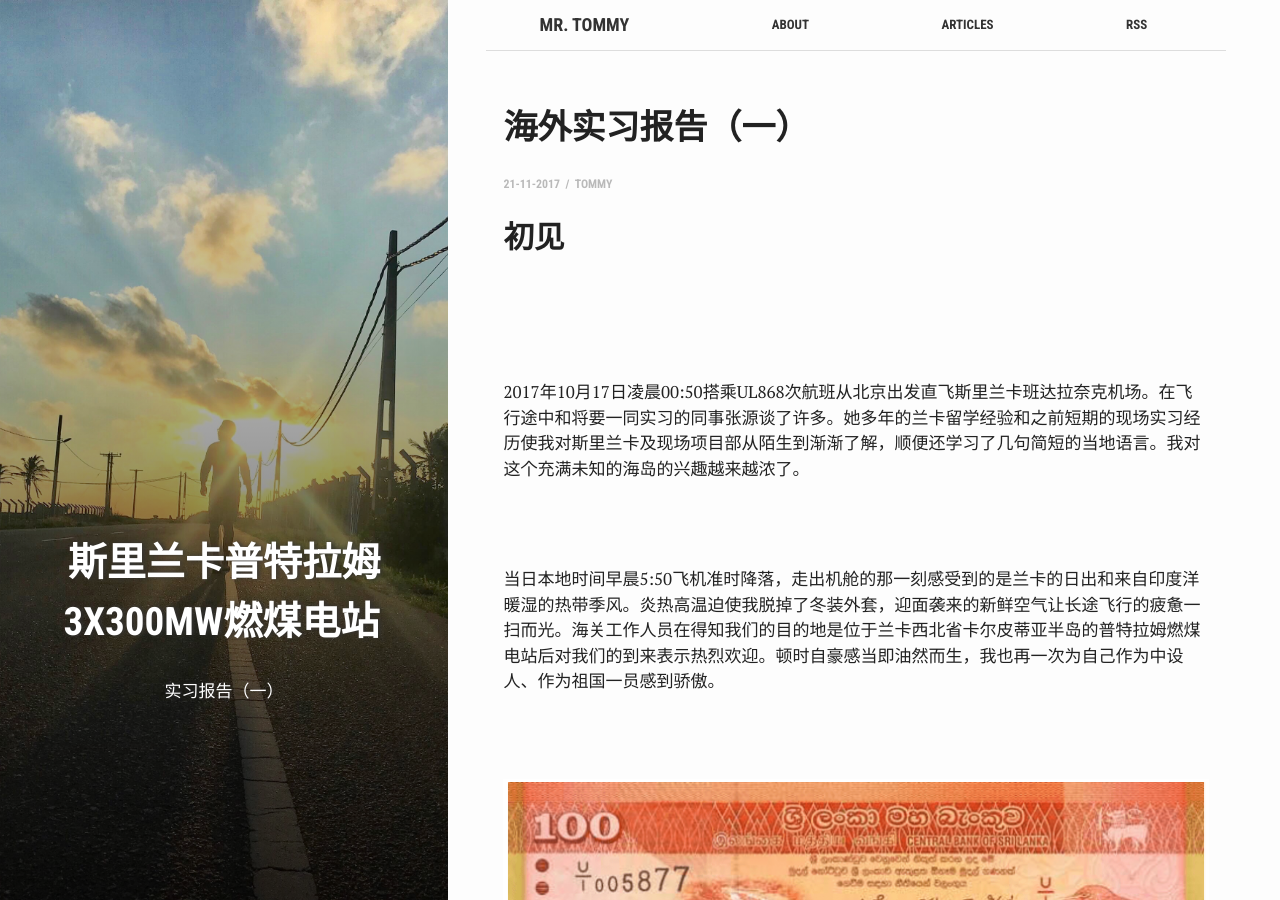
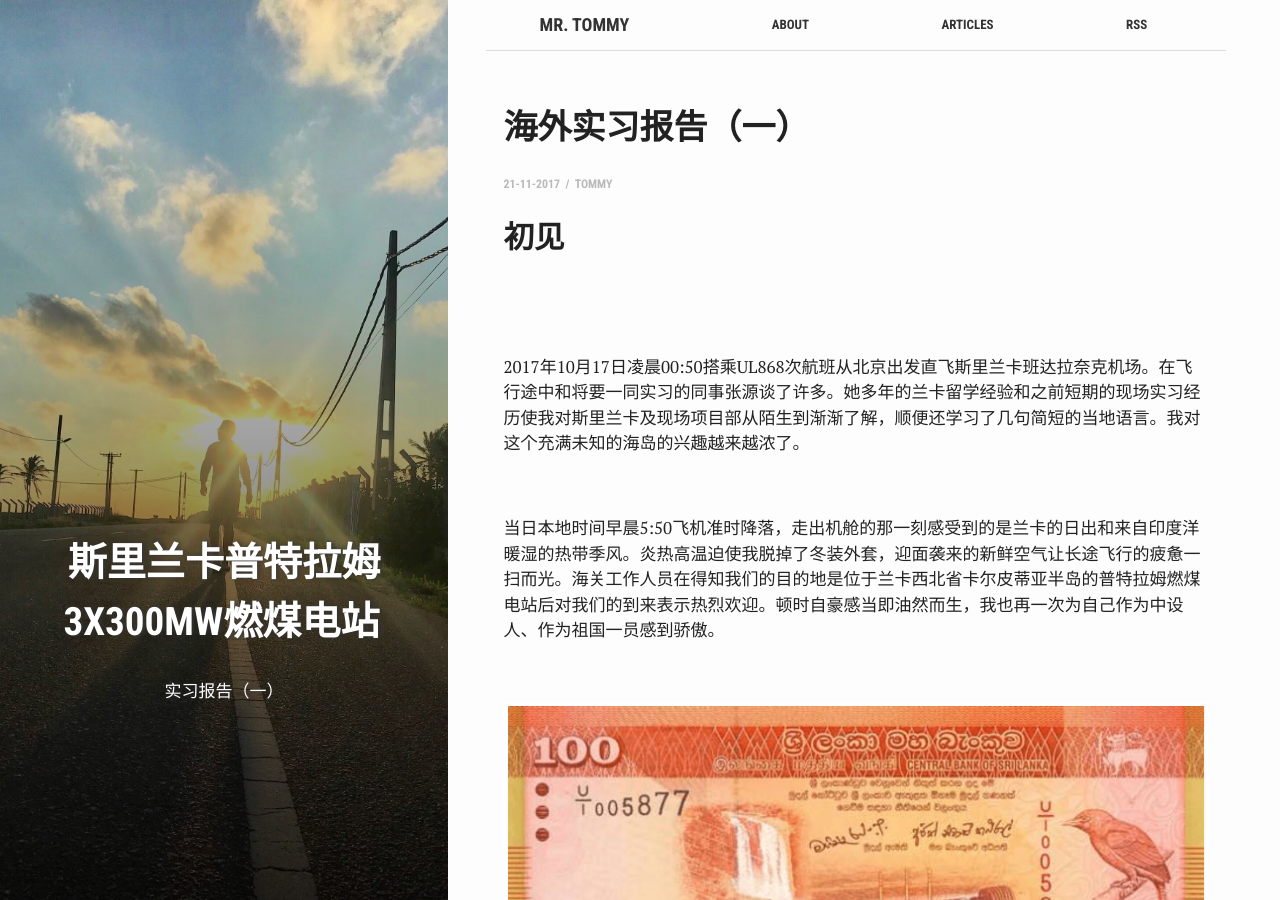
Before and after one commit to ceevon/hello-world, a Jekyll site: the page built from _posts/2017-11-21-Interns Report.md, in a window 1280 px wide and 900 px high. Built offline with Jekyll 4.4.1, drawn with Linux system fonts in a browser that asks for light colours.

Commit message:
Finalised

```diff
--- a/_posts/2017-11-21-Interns Report.md
+++ b/_posts/2017-11-21-Interns Report.md
@@ -14,18 +14,16 @@ author: Tommy
 
 
 ## 初见
-<br>
+
 <br>
 <br>
 
 2017年10月17日凌晨00:50搭乘UL868次航班从北京出发直飞斯里兰卡班达拉奈克机场。在飞行途中和将要一同实习的同事张源谈了许多。她多年的兰卡留学经验和之前短期的现场实习经历使我对斯里兰卡及现场项目部从陌生到渐渐了解，顺便还学习了几句简短的当地语言。我对这个充满未知的海岛的兴趣越来越浓了。
 
 <br>
-<br>
 
 当日本地时间早晨5:50飞机准时降落，走出机舱的那一刻感受到的是兰卡的日出和来自印度洋暖湿的热带季风。炎热高温迫使我脱掉了冬装外套，迎面袭来的新鲜空气让长途飞行的疲惫一扫而光。海关工作人员在得知我们的目的地是位于兰卡西北省卡尔皮蒂亚半岛的普特拉姆燃煤电站后对我们的到来表示热烈欢迎。顿时自豪感当即油然而生，我也再一次为自己作为中设人、作为祖国一员感到骄傲。
 
-<br>
 <br>
 
 [![post1-1]({{ site.images | relative_url }}/post1-1.png)]({{ site.images | relative_url }}/post1-1.png)
@@ -38,11 +36,9 @@ author: Tommy
 出机场前，在机场银行柜台换了一些斯里兰卡卢比。一百元面额纸币上呈现的是普特拉姆燃煤电站的全景图，2011年兰卡政府以此来纪念这个兰卡全国装机容量最大，发电量占全国电网电量45%以上的中斯最大经济合作项目。
 
 <br>
-<br>
 
 由于没有手机卡也没有网络连接，刚出机场时还有些担心联系不上接机同事。但是，拿着接机牌站在到达厅门口的司机Dilak证明了这个担心是完全多余的。
 
-<br>
 <br>
 
 [![post1-2]({{ site.images | relative_url }}/post1-2.png)]({{ site.images | relative_url }}/post1-2.png)
@@ -55,7 +51,6 @@ author: Tommy
 三小时后，车子平稳的停在了项目现场大院。迎接我们的是现场副经理李荣总和大管家蔡叔。我惊讶于领导们的细心，也感叹领导对于员工无微不至的关怀。住所已经早早的安排人打扫干净，房间里也摆好了生活必需品，一切都井然有序。从国内起飞，到直达项目现场，这种无缝式衔接让我在初入这个陌生岛国时感受到了家温暖与归属感。
 
 <br>
-<br>
 
 远处屹立着醒目的庞然大物，就是兰卡电力核心之源普特拉姆燃煤电站，或许用当地人更为贴切的名字：**拉克维加耶燃煤电站**。
 
@@ -67,8 +62,6 @@ author: Tommy
 
 <br>
 <br>
-<br>
-
 
 [![post1-3]({{ site.images | relative_url }}/post1-3.png)]({{ site.images | relative_url }}/post1-3.png)
 
@@ -84,7 +77,6 @@ author: Tommy
 她不仅为政府带来了丰厚回报，也为千家万户兰卡人带来实实在在的经济实惠，建成后的电价下调25%就是最好证明。“清洁型”电站的顺利移交不仅为公司记上了浓墨重彩的一笔，也响应了习主席提出的构建人类命运共同体的号召，为兰卡实现了社会、经济效益双丰收。
 
 <br>
-<br>
 
 初入现场实习，我们对电站的很多设备都不熟悉。我的导师，现场总工李文峰总多次带领我们深入厂区内部，从电站整体结构到具体设备功能，从输煤码头到汽轮机发电机室，从电站外围到中控室，深入浅出地为我们讲解，使我们将国内实习的理论知识与具像化的现场内容串联在一起，更加深刻的了解燃煤电站的运行原理。
 
@@ -92,7 +84,6 @@ author: Tommy
 
 作为事业部投融资专员，金融财务评估测算能力固然重要，但是评估报告的价值严重依赖数据输入端的准确性和可信度。因此，在数据输入资料第一手来源项目现场的实习经历就难能可贵、光阴珠玉了。现场口译、公文翻译、与业主沟通开会、标书的整理打印装订等，这些琐碎而又重要的工作在现场各位同事的悉心帮助下有条不紊的进行着。每每编撰、翻译公文时我都会想起国内实习期间束光辉老师幽默风趣的公文写作课，而在处理项目消缺、标书精读等工作的时候，陈勇强老师在课上监督我们默写FIDIC条款的情形又浮现眼前。
 
-<br>
 <br>
 
 [![post1-4]({{ site.images | relative_url }}/post1-4.png)]({{ site.images | relative_url }}/post1-4.png)
@@ -105,7 +96,6 @@ author: Tommy
 在电站的实习工作并没有想象中的那么轻松，尤其是在新项目投标准备时工作更为繁忙。但是，不仅仅是年轻的员工，驻守电站多年前辈们认真负责、一丝不苟的工作态度也引领者我们新员工奋勇向前。暴雨冲掉了他们的汗水，烈日烘干了他们的衣衫，退休返聘的他们高烧不下战线，身体抱恙的他深夜依旧在现场巡检，监督保障项目施工的安全。与他们相比，我们没有理由抱怨。
 
 <br>
-<br>
 
 斯里兰卡项目现场虽没有都市的喧嚣，但却有海岛特有的宁静；虽没有高楼林立的繁华，但却有原始情调的质朴；虽没有旖旎风景，但却有诗画丹青；虽没有琼楼玉宇贝阙珠宫，却有年高德昭殚精毕力。
 
```
